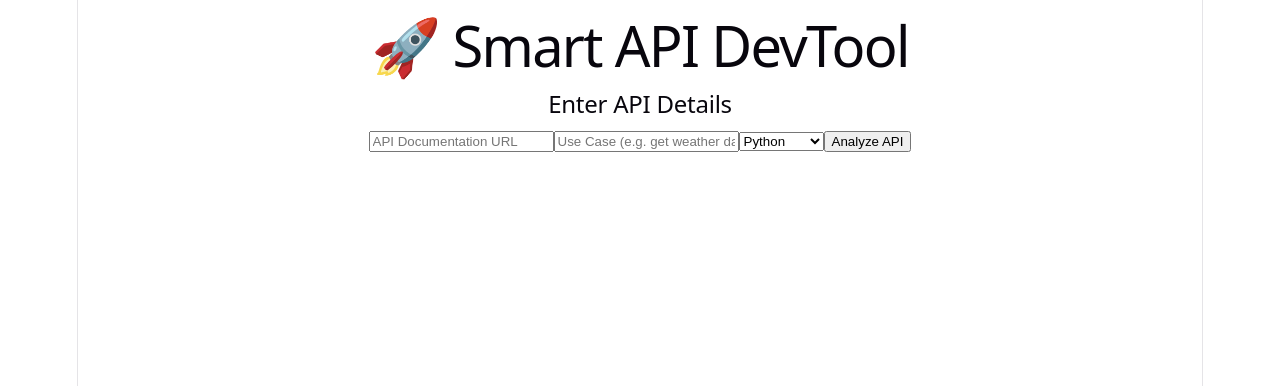
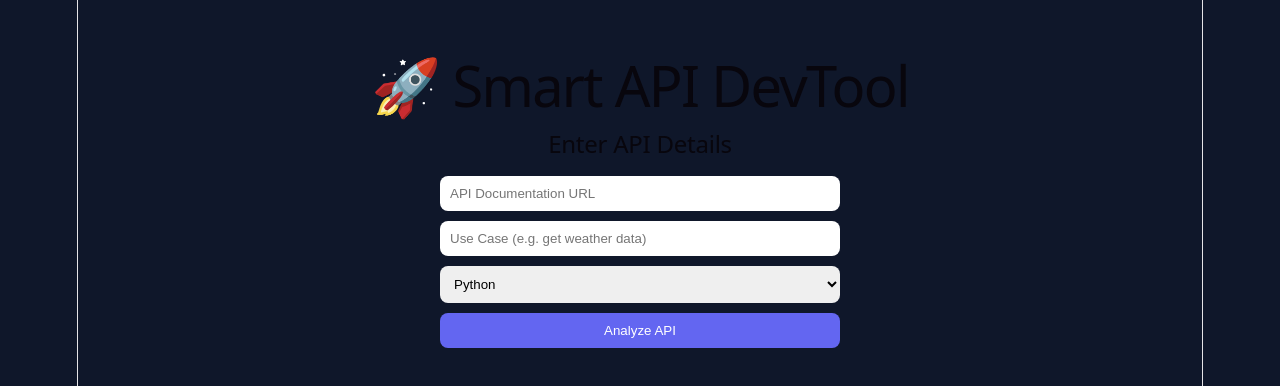
Before and after one commit to AnjaliTamilvanan/Smart-Devtool, a React app in the folder api-devtool/frontend/: page / in a window 1280 px wide. Shown: the top 386 px of the page. Built offline with nearby package versions, Linux system fonts and the light colour scheme; the HTML template or start-up script is replaced by a standard one.

Commit message:
Added basic styling for UI

```diff
--- a/api-devtool/frontend/src/styles/main.css
+++ b/api-devtool/frontend/src/styles/main.css
@@ -0,0 +1,41 @@
+body {
+  font-family: Arial, sans-serif;
+  background: #0f172a;
+  color: white;
+  margin: 0;
+}
+
+.container {
+  text-align: center;
+  padding: 40px;
+}
+
+.form {
+  display: flex;
+  flex-direction: column;
+  gap: 10px;
+  max-width: 400px;
+  margin: auto;
+}
+
+input,
+select,
+button {
+  padding: 10px;
+  border-radius: 8px;
+  border: none;
+}
+
+button {
+  background: #6366f1;
+  color: white;
+  cursor: pointer;
+}
+
+.box {
+  background: #1e293b;
+  padding: 15px;
+  border-radius: 10px;
+  text-align: left;
+  overflow-x: auto;
+}
```
